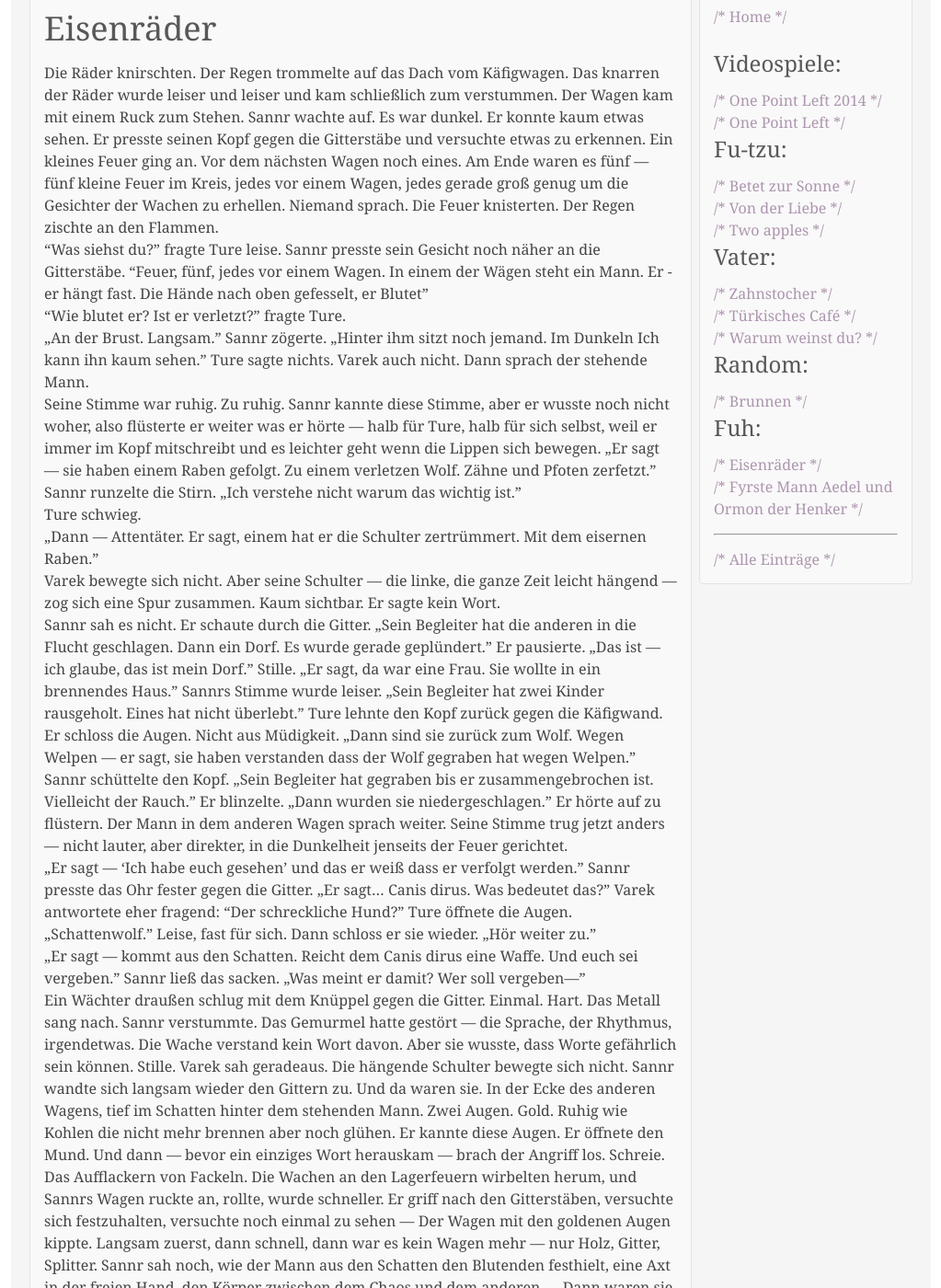
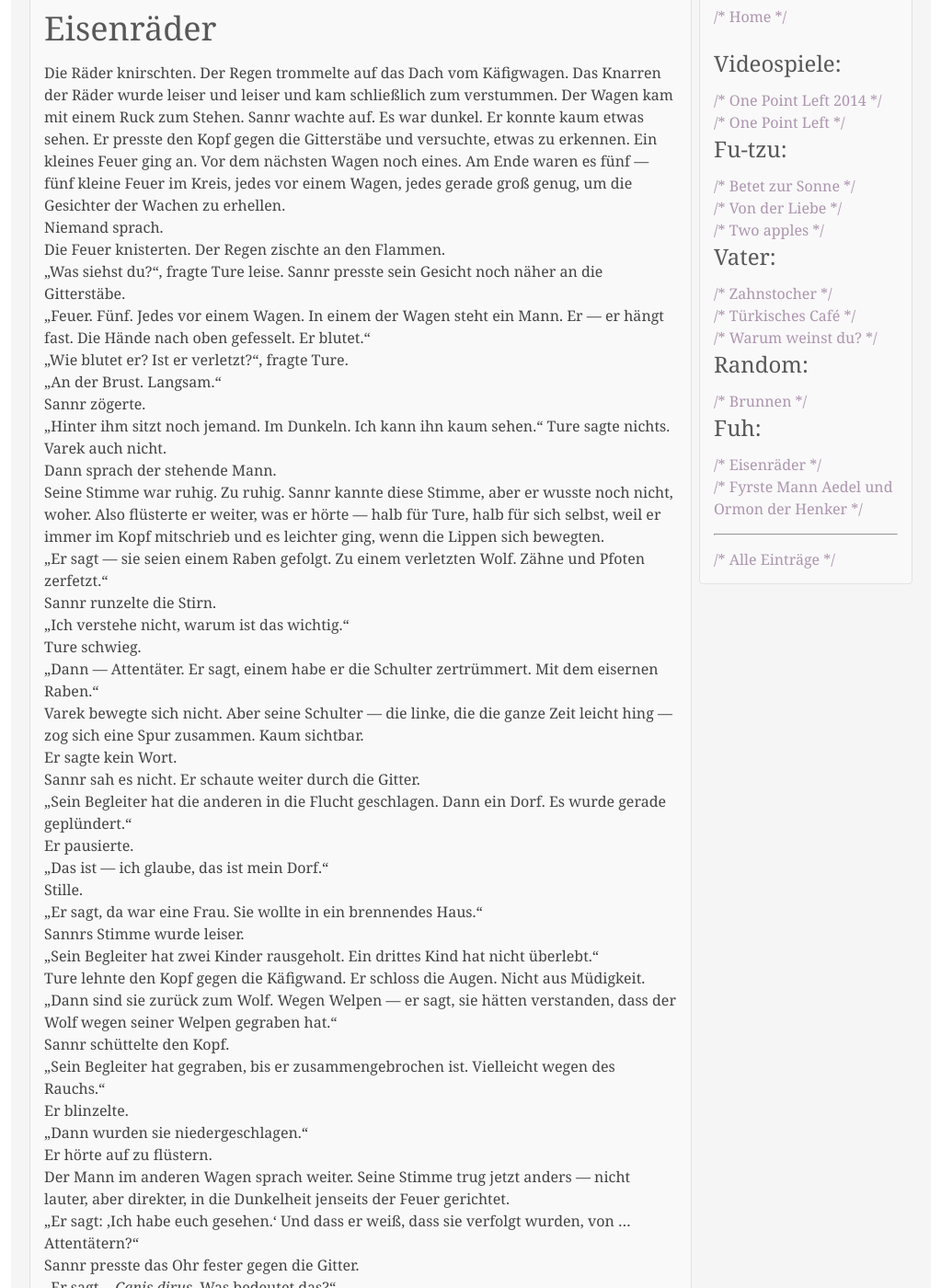
Before and after one commit to sieben07/sieben07.github.io, a Jekyll site: the page built from _posts/2026-05-15-"eisenraeder".md, in a window 1280 px wide and 1400 px high, scrolled down 257 px. Shown: the whole window at 92% size, without its empty margins (128-1151 px from the left). Built offline with Jekyll 4.4.1, drawn with Linux system fonts in a browser that asks for light colours; some of the changed text lies outside the part shown.

Commit message:
korrektur

```diff
--- a/_posts/2026-05-15-"eisenraeder".md
+++ b/_posts/2026-05-15-"eisenraeder".md
@@ -10,70 +10,157 @@ category: "fuh"
 
 Die Räder knirschten. Der Regen trommelte auf das Dach vom Käfigwagen.
 Das
-knarren der Räder wurde leiser und leiser und kam schließlich zum verstummen.
+Knarren der Räder wurde leiser und leiser und kam schließlich zum verstummen.
 Der Wagen kam mit einem Ruck zum Stehen. Sannr wachte auf. Es war dunkel. Er
-konnte kaum etwas sehen. Er presste seinen Kopf gegen die Gitterstäbe und
-versuchte etwas zu erkennen. Ein kleines Feuer ging an. Vor dem nächsten Wagen
+konnte kaum etwas sehen. Er presste den Kopf gegen die Gitterstäbe und
+versuchte, etwas zu erkennen. Ein kleines Feuer ging an. Vor dem nächsten Wagen
 noch eines. Am Ende waren es fünf — fünf kleine Feuer im Kreis, jedes vor einem
-Wagen, jedes gerade groß genug um die Gesichter der Wachen zu erhellen. Niemand
-sprach. Die Feuer knisterten. Der Regen zischte an den Flammen.
+Wagen, jedes gerade groß genug, um die Gesichter der Wachen zu erhellen.
 
-"Was siehst du?" fragte Ture leise. Sannr presste sein Gesicht noch näher an
-die Gitterstäbe. "Feuer, fünf, jedes vor einem Wagen. In einem der Wägen steht
-ein Mann. Er - er hängt fast. Die Hände nach oben gefesselt, er Blutet"
+Niemand sprach.
 
-"Wie blutet er? Ist er verletzt?" fragte Ture.
+Die Feuer knisterten. Der Regen zischte an den Flammen.
 
+„Was siehst du?“, fragte Ture leise. Sannr presste sein Gesicht noch näher an die Gitterstäbe.
 
-„An der Brust. Langsam." Sannr zögerte. „Hinter ihm sitzt noch jemand. Im Dunkeln
-Ich kann ihn kaum sehen."
-<!-- more start -->
+„Feuer. Fünf. Jedes vor einem Wagen. In einem der Wagen steht ein Mann. Er — er hängt fast. Die Hände nach oben gefesselt. Er blutet.“
+
+„Wie blutet er? Ist er verletzt?“, fragte Ture.
+
+„An der Brust. Langsam.“
+Sannr zögerte.
+„Hinter ihm sitzt noch jemand. Im Dunkeln. Ich kann ihn kaum sehen.“
+<!-- start moere -->
 Ture sagte nichts. Varek auch nicht.
+
 Dann sprach der stehende Mann.
 
-Seine Stimme war ruhig. Zu ruhig. Sannr kannte diese Stimme, aber er wusste noch nicht woher, also flüsterte er weiter was er hörte — halb für Ture, halb für sich selbst, weil er immer im Kopf mitschreibt und es leichter geht wenn die Lippen sich bewegen.
-„Er sagt — sie haben einem Raben gefolgt. Zu einem verletzen Wolf. Zähne und Pfoten zerfetzt." Sannr runzelte die Stirn. „Ich verstehe nicht warum das wichtig ist."
+Seine Stimme war ruhig. Zu ruhig. Sannr kannte diese Stimme, aber er wusste noch nicht, woher. Also flüsterte er weiter, was er hörte — halb für Ture, halb für sich selbst, weil er immer im Kopf mitschrieb und es leichter ging, wenn die Lippen sich bewegten.
+
+„Er sagt — sie seien einem Raben gefolgt. Zu einem verletzten Wolf. Zähne und Pfoten zerfetzt.“
+
+Sannr runzelte die Stirn.
+
+„Ich verstehe nicht, warum ist das wichtig.“
 
 Ture schwieg.
 
-„Dann — Attentäter. Er sagt, einem hat er die Schulter zertrümmert. Mit dem eisernen Raben."
+„Dann — Attentäter. Er sagt, einem habe er die Schulter zertrümmert. Mit dem eisernen Raben.“
 
-Varek bewegte sich nicht. Aber seine Schulter — die linke, die ganze Zeit leicht hängend — zog sich eine Spur zusammen. Kaum sichtbar. Er sagte kein Wort.
+Varek bewegte sich nicht. Aber seine Schulter — die linke, die die ganze Zeit leicht hing — zog sich eine Spur zusammen. Kaum sichtbar.
 
-Sannr sah es nicht. Er schaute durch die Gitter.
-„Sein Begleiter hat die anderen in die Flucht geschlagen. Dann ein Dorf. Es wurde gerade geplündert." Er pausierte. „Das ist — ich glaube, das ist mein Dorf."
+Er sagte kein Wort.
+
+Sannr sah es nicht. Er schaute weiter durch die Gitter.
+
+„Sein Begleiter hat die anderen in die Flucht geschlagen. Dann ein Dorf. Es wurde gerade geplündert.“
+Er pausierte.
+„Das ist — ich glaube, das ist mein Dorf.“
+
 Stille.
-„Er sagt, da war eine Frau. Sie wollte in ein brennendes Haus." Sannrs Stimme wurde leiser. „Sein Begleiter hat zwei Kinder rausgeholt. Eines hat nicht überlebt."
-Ture lehnte den Kopf zurück gegen die Käfigwand. Er schloss die Augen. Nicht aus Müdigkeit.
-„Dann sind sie zurück zum Wolf. Wegen Welpen — er sagt, sie haben verstanden dass der Wolf gegraben hat wegen Welpen." Sannr schüttelte den Kopf. „Sein Begleiter hat gegraben bis er zusammengebrochen ist. Vielleicht der Rauch." Er blinzelte. „Dann wurden sie niedergeschlagen."
+
+„Er sagt, da war eine Frau. Sie wollte in ein brennendes Haus.“
+
+Sannrs Stimme wurde leiser.
+
+„Sein Begleiter hat zwei Kinder rausgeholt. Ein drittes Kind hat nicht überlebt.“
+
+Ture lehnte den Kopf gegen die Käfigwand. Er schloss die Augen. Nicht aus Müdigkeit.
+
+„Dann sind sie zurück zum Wolf. Wegen Welpen — er sagt, sie hätten verstanden, dass der Wolf wegen seiner Welpen gegraben hat.“
+
+Sannr schüttelte den Kopf.
+
+„Sein Begleiter hat gegraben, bis er zusammengebrochen ist. Vielleicht wegen des Rauchs.“
+Er blinzelte.
+„Dann wurden sie niedergeschlagen.“
+
 Er hörte auf zu flüstern.
-Der Mann in dem anderen Wagen sprach weiter. Seine Stimme trug jetzt anders — nicht lauter, aber direkter, in die Dunkelheit jenseits der Feuer gerichtet.
 
-„Er sagt — 'Ich habe euch gesehen' und das er weiß dass er verfolgt werden."
-Sannr presste das Ohr fester gegen die Gitter. „Er sagt… Canis dirus. Was bedeutet
-das?"
-Varek antwortete eher fragend: "Der schreckliche Hund?"
-Ture öffnete die Augen. „Schattenwolf." Leise, fast für sich. Dann schloss er sie wieder. „Hör weiter zu."
+Der Mann im anderen Wagen sprach weiter. Seine Stimme trug jetzt anders — nicht lauter, aber direkter, in die Dunkelheit jenseits der Feuer gerichtet.
 
-„Er sagt — kommt aus den Schatten. Reicht dem Canis dirus eine Waffe. Und euch sei
-vergeben." Sannr ließ das sacken. „Was meint er damit? Wer soll vergeben—"
+„Er sagt: ‚Ich habe euch gesehen.‘ Und dass er weiß, dass sie verfolgt wurden, von ... Attentätern?“
 
-Ein Wächter draußen schlug mit dem Knüppel gegen die Gitter. Einmal. Hart. Das Metall sang nach.
-Sannr verstummte. Das Gemurmel hatte gestört — die Sprache, der Rhythmus, irgendetwas. Die Wache verstand kein Wort davon. Aber sie wusste, dass Worte gefährlich sein können.
+Sannr presste das Ohr fester gegen die Gitter.
+
+„Er sagt… *Canis dirus*. Was bedeutet das?“
+
+Varek antwortete eher fragend:
+
+„Der schreckliche Hund?“
+
+Ture öffnete die Augen.
+
+„Schattenwolf.“
+Leise, fast für sich.
+Dann schloss er sie wieder.
+„Hör weiter zu.“
+
+„Er sagt — kommt aus den Schatten. Reicht dem *Canis dirus* eine Waffe. Und euch sei vergeben.“
+
+Sannr ließ das sacken.
+
+„Was meint er damit? Wer soll vergeben—“
+
+Ein Wächter draußen schlug mit dem Knüppel gegen die Gitter.
+
+Einmal. Hart.
+
+Das Metall sang nach.
+
+Sannr verstummte.
+
+Das Gemurmel hatte gestört — die Sprache, der Rhythmus, irgendetwas. Die Wache verstand kein Wort davon. Aber sie wusste, dass Worte gefährlich sein konnten.
+
 Stille.
+
 Varek sah geradeaus. Die hängende Schulter bewegte sich nicht.
+
 Sannr wandte sich langsam wieder den Gittern zu.
-Und da waren sie. In der Ecke des anderen Wagens, tief im Schatten hinter dem stehenden Mann. Zwei Augen. Gold. Ruhig wie Kohlen die nicht mehr brennen aber noch glühen.
+
+Und da waren sie.
+
+In der Ecke des anderen Wagens, tief im Schatten hinter dem fast hängenden Mann:
+
+zwei Augen.
+
+Gold.
+
+Ruhig wie Kohlen, die nicht mehr brennen, aber noch glühen.
+
 Er kannte diese Augen.
+
 Er öffnete den Mund.
+
 Und dann — bevor ein einziges Wort herauskam — brach der Angriff los.
-Schreie. Das Aufflackern von Fackeln. Die Wachen an den Lagerfeuern wirbelten herum, und Sannrs Wagen ruckte an, rollte, wurde schneller. Er griff nach den Gitterstäben, versuchte sich festzuhalten, versuchte noch einmal zu sehen —
+
+Schreie.
+
+Das Aufflackern von Fackeln.
+
+Die Wachen an den Lagerfeuern wirbelten herum, und Sannrs Wagen ruckte an, rollte, wurde schneller.
+
+Er griff nach den Gitterstäben, versuchte sich festzuhalten, versuchte noch einmal zu sehen —
+
 Der Wagen mit den goldenen Augen kippte.
-Langsam zuerst, dann schnell, dann war es kein Wagen mehr — nur Holz, Gitter, Splitter. Sannr sah noch, wie der Mann aus den Schatten den Blutenden festhielt, eine Axt in der freien Hand, den Körper zwischen dem Chaos und dem anderen —
+
+Langsam zuerst, dann schnell, dann war es kein Wagen mehr — nur Holz, Gitter, Splitter.
+
+Sannr sah noch, wie der Mann aus den Schatten den Blutenden festhielt, eine Axt in der freien Hand, den Körper zwischen dem Chaos und dem anderen —
+
 Dann waren sie zu weit weg.
-Es fing an zu regnen.
-Sannr ließ die Gitterstäbe los. Er lehnte sich gegen die Wand, schloss die Augen, ließ die Worte des Mannes noch einmal durch seinen Kopf laufen.
-Neben ihm saß Varek. Die Schulter hing. Er sagte nichts.
+
+Der Regen wurde stärker.
+
+Sannr ließ die Gitterstäbe los.
+
+Er lehnte sich gegen die Wand, schloss die Augen und ließ die Worte des Mannes noch einmal durch seinen Kopf laufen.
+
+Neben ihm saß Varek.
+
+Die Schulter hing.
+
+Er sagte nichts.
 
 Unter Sannr, ins Holz geritzt: sein Name.
 <!-- more end -->
```
